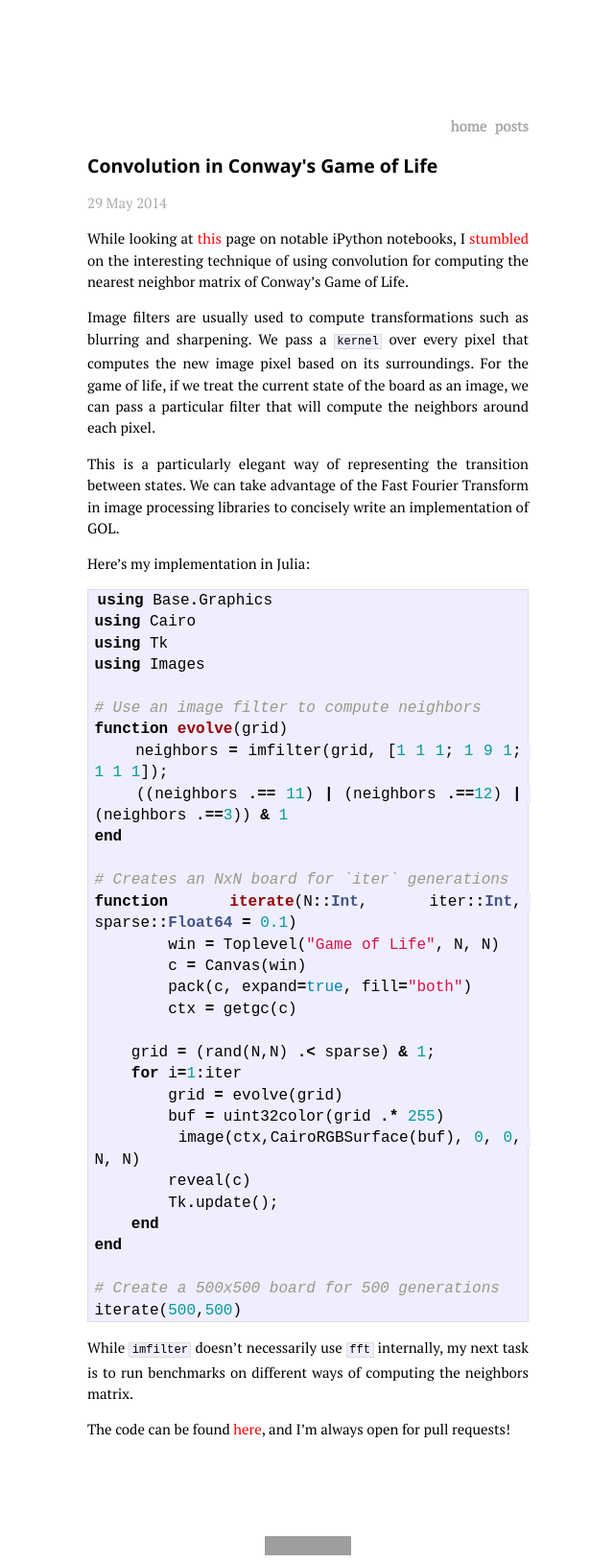
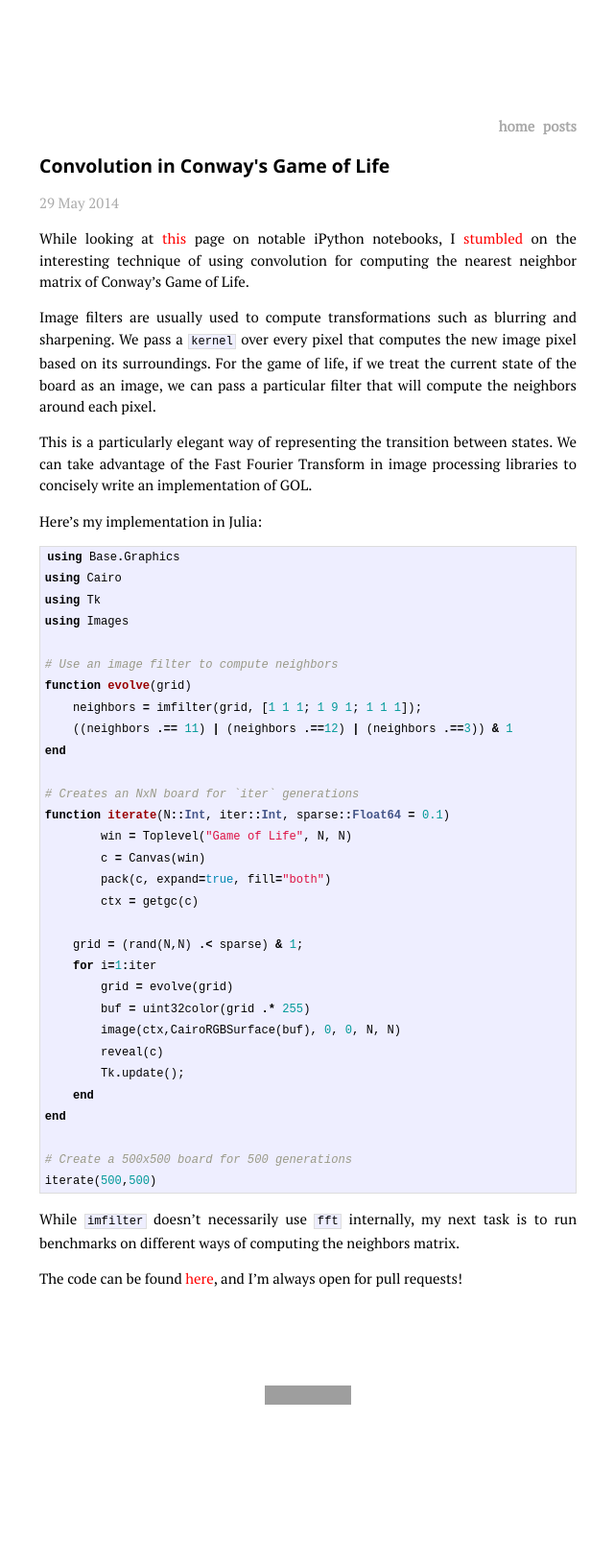
Before and after one commit to kamicut/kamicut.github.io, a Jekyll site: the page built from _posts/2014-05-29-conways-game-of-life-julia.markdown, in a window 1280 px wide. Shown: the whole page at 96% size, without its empty margins (319-959 px from the left). Built offline with Jekyll 4.4.1, drawn with Linux system fonts in a browser that asks for light colours; Markdown is read by kramdown in place of the engine named in the settings; after the commit the page ends 1472 px from its top, so only the background shows below that; grey boxes are pictures that could not be loaded.

Commit message:
Font size fixes

```diff
--- a/css/main.css
+++ b/css/main.css
@@ -17,7 +17,7 @@ body {
   font: 13.34px 'PT Serif', serif;
   font-size: small;
   text-align: center;
-  max-width: 500px;
+  max-width: 600px;
   margin: 0 auto;
 }
 
@@ -188,17 +188,6 @@ pre {
   white-space: pre-wrap;
 }
 
-pre, pre > code {
-  /* Make more code fit on small screens */
-  font-size: 14px;
-}
-
-@media only screen and (min-width: 481px) {
-  pre, pre > code {
-    /* Bigger font on bigger screens */
-    font-size: 16px;
-  }
-}
 @media screen and (max-width: 768px) {
   .home h1 {
     font-size: 2em;
```
